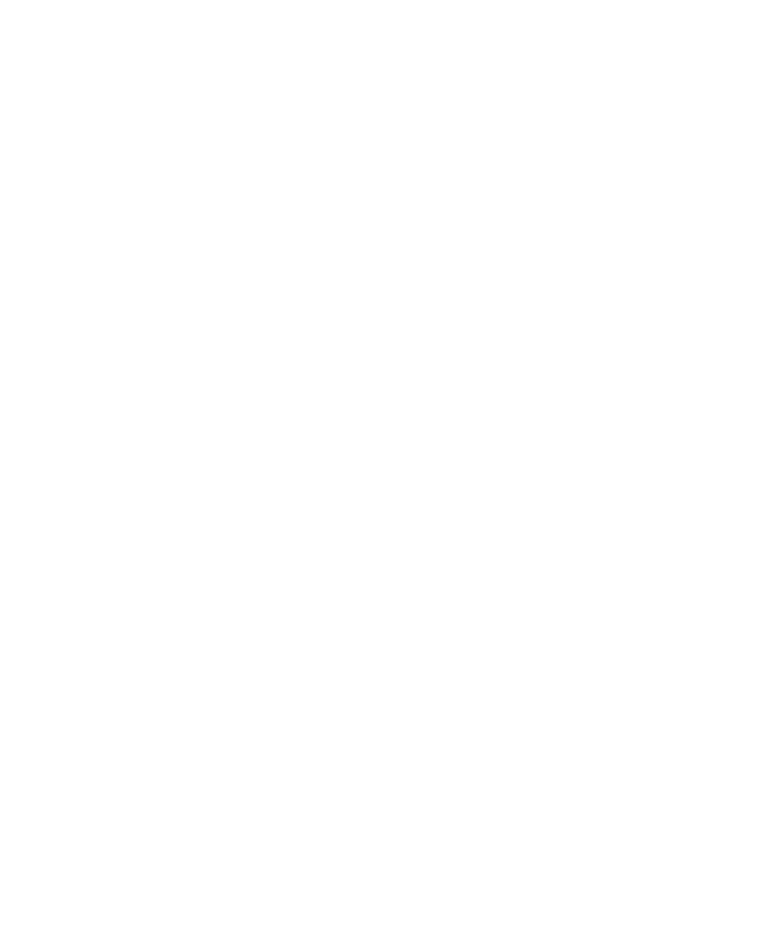
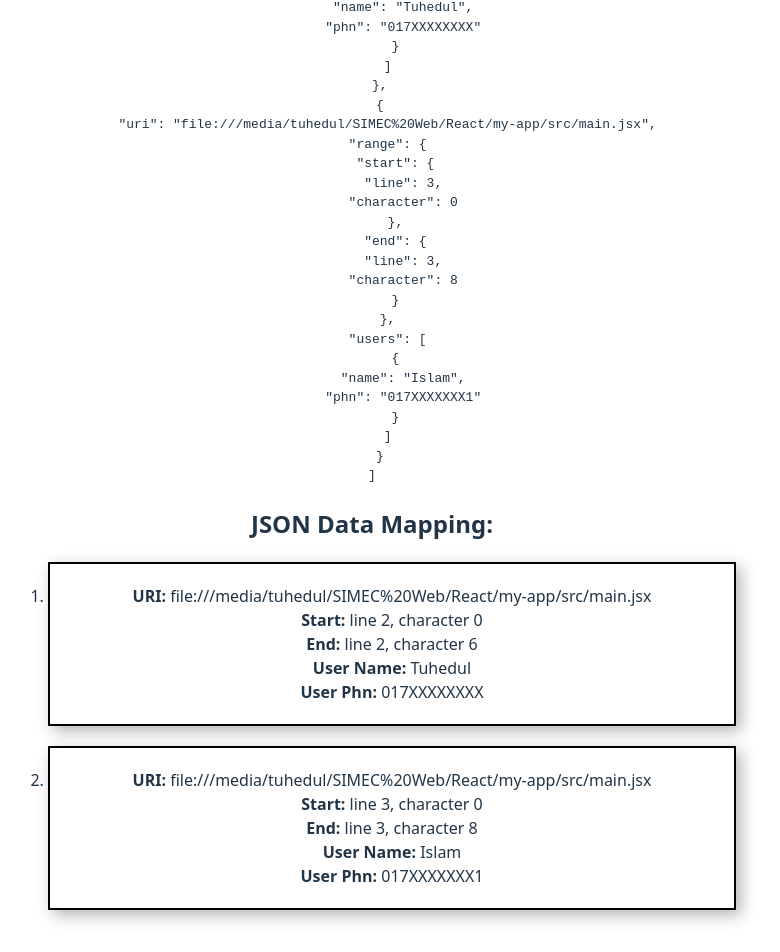
Before and after one commit to Tuhedul-Islam/react-learning, a React (Vite) app: page / in a window 1280 px wide. Shown: the part 1518-2470 px from the top of the page, without its empty margins (268-1048 px from the left). Before the commit the page ends 1180 px from the top, so only its background shows below. Built offline with nearby package versions, Linux system fonts and the light colour scheme.

Commit message:
jsonComponent.jsx file Added

```diff
--- a/package.json
+++ b/package.json
@@ -11,7 +11,8 @@
   },
   "dependencies": {
     "react": "^19.1.1",
-    "react-dom": "^19.1.1"
+    "react-dom": "^19.1.1",
+    "uuid": "^13.0.0"
   },
   "devDependencies": {
     "@eslint/js": "^9.36.0",
--- a/src/App.jsx
+++ b/src/App.jsx
@@ -2,6 +2,7 @@
 // import viteLogo from '/vite.svg'
 import './App.css'
 import ClickableButton from './components/ClickableButton.jsx'
+import JsonComponent from './components/jsonComponent.jsx';
 import LoopOfCart from './components/LoopOfCart.jsx';
 import SimpleArr from './components/SimpleArr.jsx';
 
@@ -30,6 +31,9 @@ function App() {
       {/* Render TestFile components from the array */}
       <LoopOfCart />
 
+      {/* Render JsonComponent to display JSON data */}
+      <JsonComponent />
+
     </>
   )
 }
--- /dev/null
+++ b/src/components/jsonComponent.jsx
@@ -0,0 +1,52 @@
+import React from "react";
+import JsonData from '../jsonFiles/testJson.json'
+import '../assets/css/ClickableButton.css'
+import {v4 as uuidv4} from 'uuid';
+
+function JsonComponent() {
+
+    const data = JSON.stringify(JsonData, null, 2);
+    //console.table(JsonData);
+
+return (
+    <>
+            <div>
+                    <h2>JSON Data:</h2>
+                    <pre>{data}</pre>
+            </div>
+
+            <div>
+                    <h2>JSON Data Mapping:</h2>
+                    <ol>
+                        {Array.isArray(JsonData) ? (
+                            JsonData.map((item) => (
+                                // Using uuidv4() to generate unique keys for each list item
+                                <li key={uuidv4()} className="card">
+                                    <strong>URI:</strong> {item.uri} <br />
+                                    <strong>Start:</strong> line {item.range.start.line}, character {item.range.start.character} <br />
+                                    <strong>End:</strong> line {item.range.end.line}, character {item.range.end.character}
+                                    {
+                                        Array.isArray(item.users) ? (
+                                            item.users.map((userItem, index) => (
+                                                <div key={index}>
+                                                    <strong>User Name:</strong> {userItem.name} <br />
+                                                    <strong>User Phn:</strong> {userItem.phn} <br />
+                                                </div>
+                                        ))) : (
+                                                <div>No users data</div>
+                                            )
+                                    }
+                                </li>
+                            ))
+                        ) : (
+                            <li>No array data</li>
+                        )}
+                    </ol>
+
+            </div>
+    </>
+
+);
+}
+
+export default JsonComponent;
--- a/src/jsonFiles/testJson.json
+++ b/src/jsonFiles/testJson.json
@@ -10,6 +10,25 @@
                 "line": 2,
                 "character": 6
             }
-        }
+        },
+        "users":[
+            {"name":"Tuhedul", "phn": "017XXXXXXXX"}
+        ]
+    },
+    {
+        "uri": "file:///media/tuhedul/SIMEC%20Web/React/my-app/src/main.jsx",
+        "range": {
+            "start": {
+                "line": 3,
+                "character": 0
+            },
+            "end": {
+                "line": 3,
+                "character": 8
+            }
+        },
+        "users":[
+            {"name":"Islam", "phn": "017XXXXXXX1"}
+        ]
     }
 ]
```
Also changed, not shown: 1 other file (tests, documents, lock files or other folders).
